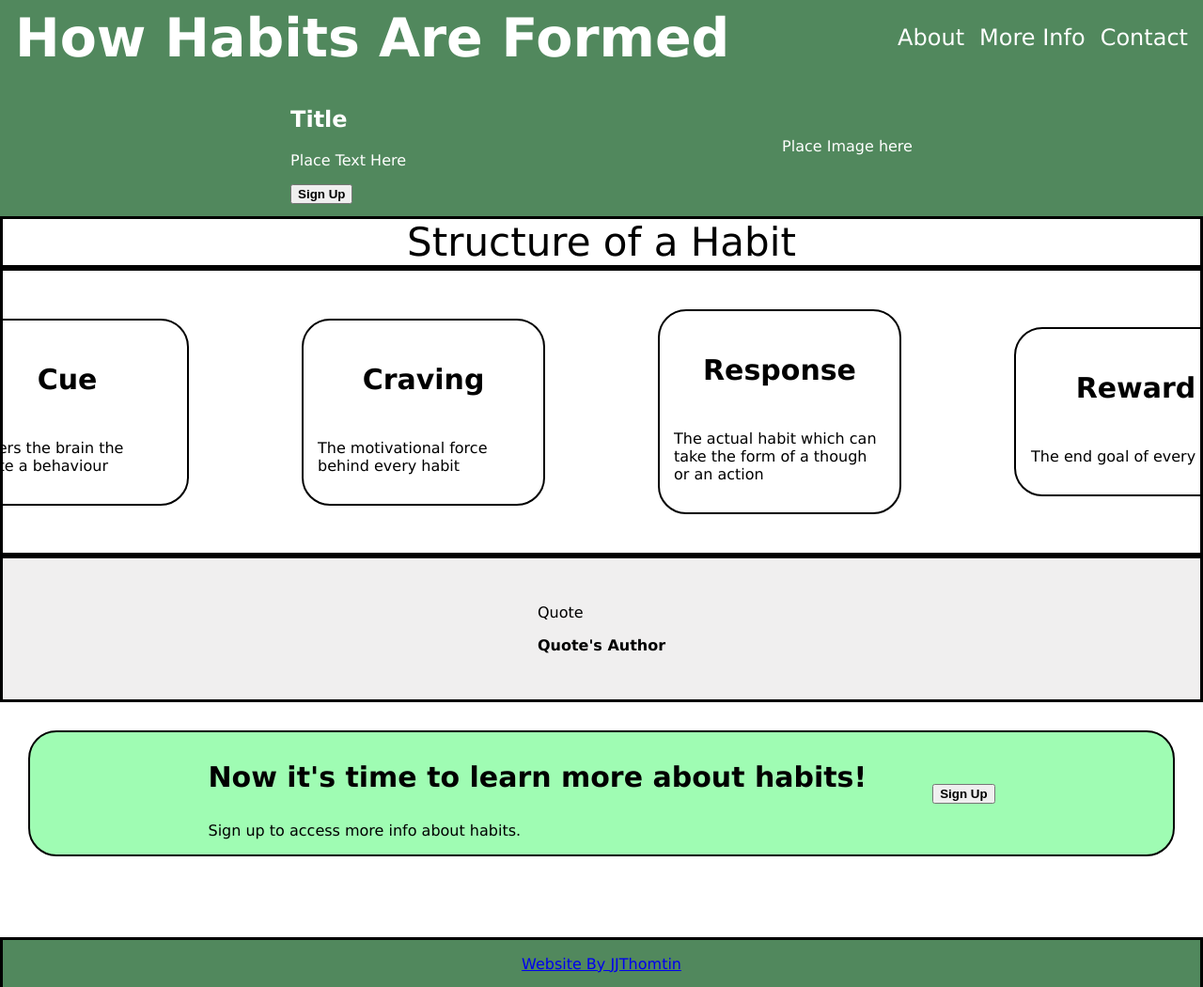
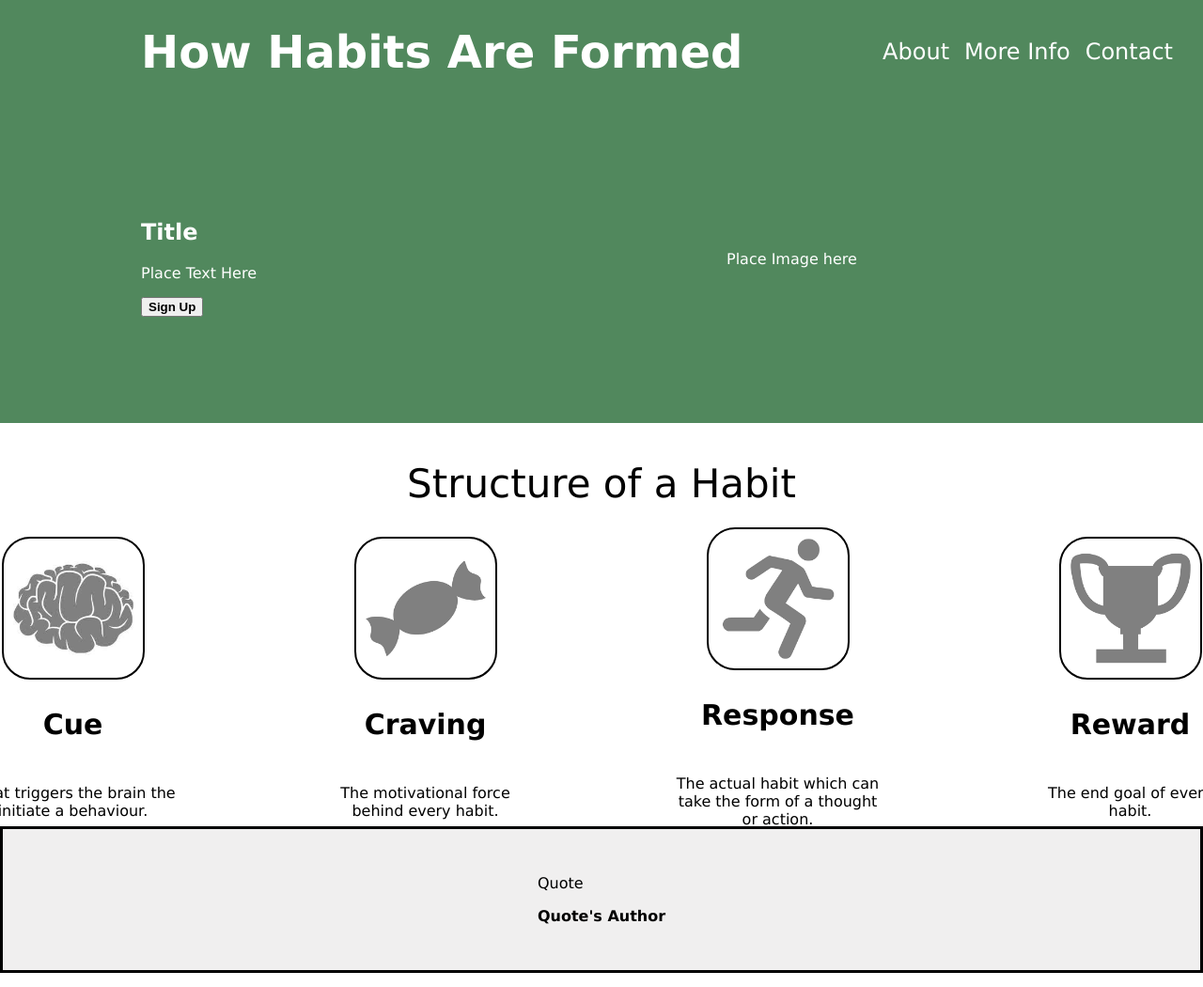
Before and after one commit to JJThomtin/MyFirstLandingPage, a plain HTML site: page index.html in a window 1280 px wide. Shown: the top 1050 px of the page at 94% size. Drawn offline with Linux system fonts and the light colour scheme.

Commit message:
Added images into the website (#6) Removed some black lines

```diff
--- a/index.html
+++ b/index.html
@@ -19,6 +19,7 @@
         </div>
     </div>
     <div class="main-body">
+        <div class="main-body-box">
             <div class="main-body-text">
                 <h2>Title</h2>
                 <p>Place Text Here</p>
@@ -26,6 +27,7 @@
             </div>
             <div class="main-body-image">
                 Place Image here
+            </div>
         </div>
     </div>
 
@@ -36,31 +38,35 @@
     <div class="body">
         <div class="box-section">
             <div class="section-1">
+                <img src="images/brain.jpeg" alt="cue" width="128" height="128"></img>
                 <h3>Cue</h3>
                 <p>
-                    Triggers the brain the initiate a behaviour
+                    What triggers the brain the initiate a behaviour.
                 </p>
             </div>
 
             <div class="section-1">
+                <img src="images/Sweet.png" alt="craving" width="128" height="128"></img>
                 <h3>Craving</h3>
                 <p>
-                    The motivational force behind every habit
+                    The motivational force behind every habit.
                 </p>
             </div>
 
             <div class="section-1">
+                <img src="images/Running-man.png" alt="response" width="128" height="128"></img>
                 <h3>Response</h3>
                 <p>
-                    The actual habit which can take the form of a though
-                    or an action
+                    The actual habit which can take the form of a thought
+                    or action.
                 </p>
             </div>
 
             <div class="section-1">
+                <img src="images/trophy.png" alt="reward" width="128" height="128"></img>
                 <h3>Reward</h3>
                 <p>
-                    The end goal of every Habit
+                    The end goal of every habit.
                 </p>
             </div>
         </div>
--- a/style.css
+++ b/style.css
@@ -4,41 +4,54 @@ body{
     font-family:'Lucida Sans', 'Lucida Sans Regular', 'Lucida Grande', 'Lucida Sans Unicode', Geneva, Verdana, sans-serif;
     display: flex;
     flex-direction: column;
+    flex: 1,1,0%;
 }
 .header{
-    height: 80px;
+    height: 50px;
     background: rgb(81, 136, 93);
     color:white;
+    display: flex;
     justify-content: space-between;
     align-items: center;
-    display: flex;
+    padding-top: 30px;
+    padding-bottom: 120px;
+
 }
 .title{
-    margin-left: 16px;
-    font-size: 38px;
+    margin-left: 150px;
+    font-size: 32px;
 }
 .link-list{
     display: flex;
     font-size: 24px;
     align-items: center;
     list-style: none;
-    margin-right: 16px;
+    margin-right: 32px;
     gap: 16px
 }
 
+.main-body-box{
+    display: flex;
+    justify-content:center;
+    align-items: center;
+    gap: 500px;
+}
 .main-body{
     background: rgb(81, 136, 93);
     height: 150px;
     display: flex;
     align-items: center;
-    justify-content: center;
+    padding-bottom: 100px;
     color:white;
     gap: 400px;
 }
 
+.main-body-text{
+    margin-left: 150px;
+}
+
 .body{
     height: 300px;
-    border: 3px solid black;
     display: flex;
     justify-content: center;
 }
@@ -47,8 +60,8 @@ body{
     display: flex;
     justify-content: center;
     align-items: center;
-    border: 3px solid black;
     font-size: 42px;
+    margin: 40px;
 }
 
 .box-section{
@@ -59,13 +72,13 @@ body{
 }
 
 .section-1{
-    border: 2px solid black;
-    border-radius: 30px;
     padding: 15px;
     width: 225px;
     height: auto;
     display: flex;
+    flex-direction: column;
     flex-wrap: wrap;
+    text-align: center;
     justify-content: center;
     align-items: center;
 }
@@ -97,8 +110,10 @@ body{
     width: auto;
 }
 
-.button{
-
+img {
+    border: 2px solid black;
+    border-radius: 30px;
+    padding: 10px;
 }
 .footer{
     background: rgb(81, 136, 93);
```
Also changed, not shown: images/Running-man.png (added), images/Sweet.png (added), images/brain.jpeg (added), images/trophy.png (added). Lines whose indentation alone changed are shown as unchanged.
